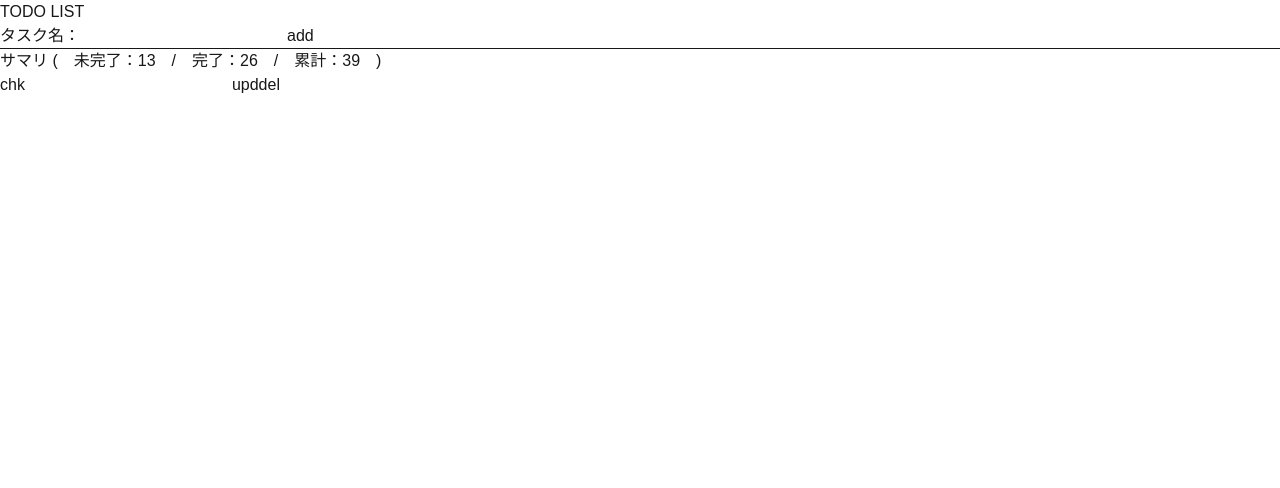
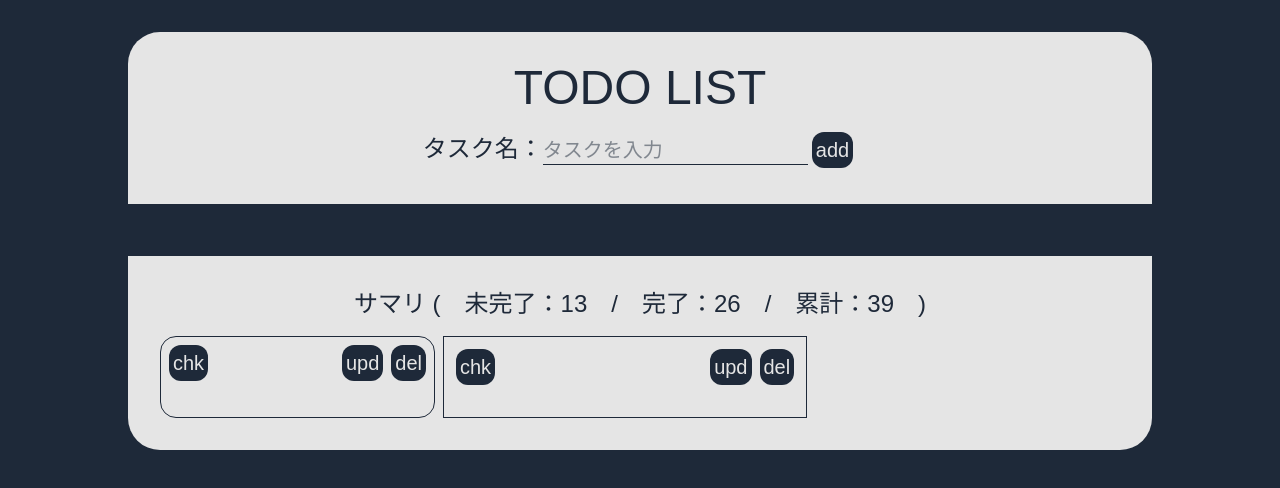
Before and after one commit to cocociel/day1-count-app, a Next.js app: page /todoList in a window 1280 px wide. Shown: the top 488 px of the page. Built offline with nearby package versions, Linux system fonts and the light colour scheme.

Commit message:
09_CSS整える

```diff
--- /dev/null
+++ b/src/app/todoList/Button.tsx
@@ -0,0 +1,14 @@
+interface ButtonProps {
+  value: string;
+  icon?: string;
+}
+
+export default function Button({ value }: ButtonProps) {
+  return (
+    <button
+      className="text-xl rounded-xl p-1 bg-gray-800 text-neutral-200 m-1"
+    >
+      {value}
+    </button>
+  );
+}
--- /dev/null
+++ b/src/app/todoList/Input.tsx
@@ -0,0 +1,30 @@
+import { CSSProperties } from "react";
+
+interface InputProps {
+  id: string;
+  minLength: number;
+  maxLength: number;
+  flgReadOnly: boolean;
+  flgRequired: boolean;
+  placeHolder?: string;
+  style?: CSSProperties;
+}
+
+export default function Input({ id, minLength, maxLength, flgReadOnly, flgRequired, placeHolder, style }: InputProps) {
+  return (
+    <input
+      type="text"
+      id={id}
+      name="name"
+      minLength={minLength}
+      maxLength={maxLength}
+      readOnly={flgReadOnly}
+      required={flgRequired}
+      placeholder={placeHolder}
+      style={style}
+
+      className="text-xl text-gray-800 outline-none"
+    >
+    </input>
+  );
+}
--- a/src/app/todoList/page.tsx
+++ b/src/app/todoList/page.tsx
@@ -1,29 +1,57 @@
+import Button from "./Button";
+import Input from "./Input";
+
 export default function todoList() {
 
   return (
     <>
-      <div data-section="page-all">
-        <div data-section="page-header">
-          <div data-section="page-title">
+      <div data-section="page-all"
+        className="min-h-screen bg-gray-800 text-neutral-200 text-center"
+      >
+        <div data-section="page-header"
+          className="bg-neutral-200 text-gray-800 w-8/10 p-8 rounded-t-4xl fixed top-8 inset-x-0 mx-auto"
+        >
+          <div data-section="page-title"
+            className="text-5xl mb-4"
+          >
             <h1>TODO LIST</h1>
           </div>
-          <div data-section="page-search">
+          <div data-section="page-search" className="text-2xl">
             <label htmlFor="search">タスク名：</label>
-            <input id="search" type="text" />
-            <button>add</button>
+            <Input id="search" minLength={1} maxLength={10} flgReadOnly={false} flgRequired={true} placeHolder="タスクを入力" style={{ borderBottomWidth: 1 }} />
+            <Button value="add" />
           </div>
         </div>
-        <div data-section="page-todo">
-          <div data-section="page-sumary">
-            <hr />
+        <div data-section="page-todo"
+          className="bg-neutral-200 text-gray-800 w-8/10 p-8 rounded-b-4xl fixed top-64 inset-x-0 mx-auto"
+        >
+          <div data-section="page-sumary" className="text-2xl mb-4">
             <p>サマリ (　未完了：13　/　完了：26　/　累計：39　) </p>
           </div>
-          <div data-section="page-tasklist">
-            <div data-section="page-task">
-              <button>chk</button>
+          <div data-section="page-tasklist"
+            className="flex flex-col-4 gap-2"
+          >
+            <div data-section="page-task"
+              className="border-1 p-1 rounded-2xl items-center justify-center"
+            >
+              <div data-section="page-taskbutton"
+                className="flex justify-between"
+              >
+                <Button value="chk" />
+                <div data-section="page-taskbutton-edit">
+                  <Button value="upd" />
+                  <Button value="del" />
+                </div>
+              </div>
+              <Input id="task1" minLength={1} maxLength={10} flgReadOnly={true} flgRequired={false} />
+            </div>
+            <div data-section="page-task"
+              className="border-1 p-2 "
+            >
+              <Button value="chk" />
               <input type="text" />
-              <button>upd</button>
-              <button>del</button>
+              <Button value="upd" />
+              <Button value="del" />
             </div>
           </div>
         </div>
```
